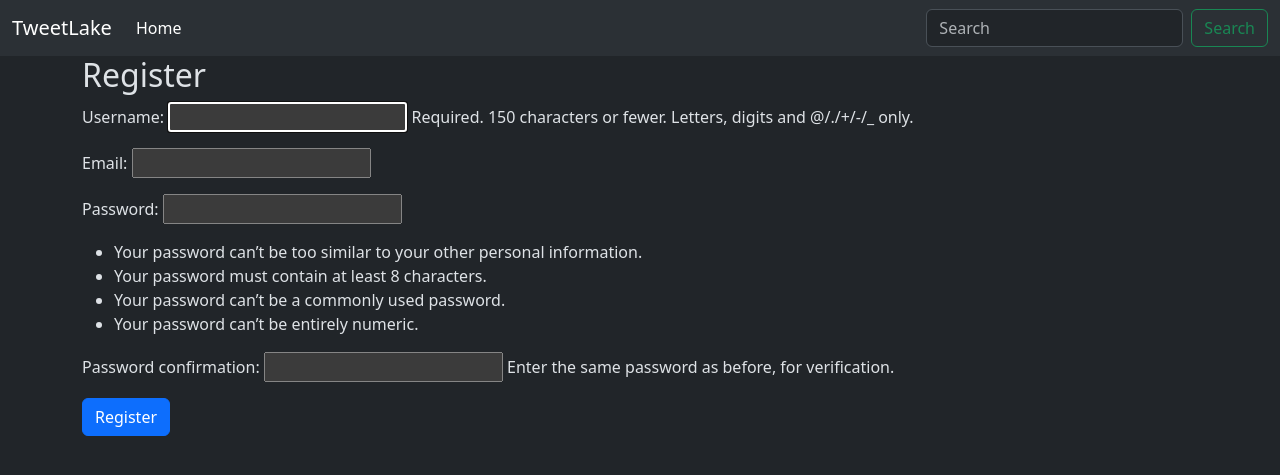
After one commit to RutwikGaikwad/TweetLake, a Django app: page /tweet/register/ in a window 1280 px wide. The commit adds this page. Shown: the top 475 px of the page. Run offline with Django 5.2, Linux system fonts and the light colour scheme.

Commit message:
Initail setup

```diff
--- a/TweetLake/settings.py
+++ b/TweetLake/settings.py
@@ -128,3 +128,8 @@ MEDIA_ROOT = os.path.join(BASE_DIR, 'media')
 # https://docs.djangoproject.com/en/5.0/ref/settings/#default-auto-field
 
 DEFAULT_AUTO_FIELD = 'django.db.models.BigAutoField'
+
+LOGIN_URL = '/accounts/login'
+
+LOGIN_REDIRECT_URL = '/tweet/'
+LOGOUT_REDIRECT_URL = '/tweet/'
--- a/TweetLake/urls.py
+++ b/TweetLake/urls.py
@@ -18,8 +18,10 @@ from django.contrib import admin
 from django.urls import path, include
 from django.conf.urls.static import static
 from django.conf import settings
+from django.contrib.auth.urls import views as auth_views
 
 urlpatterns = [
     path('admin/', admin.site.urls),
-    path('tweet/',include('tweet.urls'))
+    path('tweet/',include('tweet.urls')),
+    path('accounts/',include('django.contrib.auth.urls')),
 ] + static(settings.MEDIA_URL, document_root=settings.MEDIA_ROOT)
--- a/tweet/forms.py
+++ b/tweet/forms.py
@@ -1,7 +1,15 @@
 from django import forms
 from .models import Tweet
+from django.contrib.auth.forms import UserCreationForm
+from django.contrib.auth.models import User
 
 class TweetForm(forms.ModelForm):
   class Meta:
     model = Tweet
     fields = ['text','img']
+
+class UserRegistrationForm(UserCreationForm):
+  email = forms.EmailField()
+  class Meta:
+    model = User
+    fields = ('username','email','password1','password2')
--- a/tweet/templates/all_tweets.html
+++ b/tweet/templates/all_tweets.html
@@ -21,8 +21,11 @@
     <div class="card-body">
       <h5 class="card-title">{{tweet.user.username}}</h5>
       <p class="card-text">{{tweet.text}}</p>
+      {% if tweet.user == user %}
       <a href="{% url "edit_tweet" tweet.id%}" class="btn btn-success">Edit</a>
       <a href="{% url "delete_tweet" tweet.id%}" class="btn btn-danger">Delete</a>
+      {% endif %}
+
     </div>
   </div>
 
--- /dev/null
+++ b/tweet/templates/registration/register.html
@@ -0,0 +1,12 @@
+{% extends "layout.html" %}
+
+{% block content %}
+
+<h2>Register</h2>
+<form method="post">
+  {% csrf_token %}
+  {{form.as_p}}
+  <button class="btn btn-primary">Register</button>
+</form>
+
+{% endblock %}
--- a/tweet/urls.py
+++ b/tweet/urls.py
@@ -5,5 +5,6 @@ urlpatterns = [
     path('',views.all_tweets,name='all_tweets'),
     path('create/',views.create_tweet,name='create_tweet'),
     path('<int:tweet_id>/edit/',views.edit_tweet,name='edit_tweet'),
-    path('<int:tweet_id>/delete/',views.delete_tweet,name='delete_tweet')
+    path('<int:tweet_id>/delete/',views.delete_tweet,name='delete_tweet'),
+    path('register/',views.register,name='register'),
 ]
--- a/tweet/views.py
+++ b/tweet/views.py
@@ -1,7 +1,9 @@
 from django.shortcuts import render, redirect
 from .models import Tweet
-from .forms import TweetForm
+from .forms import TweetForm, UserRegistrationForm
 from django.shortcuts import get_object_or_404
+from django.contrib.auth.decorators import login_required
+from django.contrib.auth import login
 
 # Create your views here.
 
@@ -9,6 +11,7 @@ def all_tweets(request):
   tweets = Tweet.objects.all().order_by('-created_at')
   return render(request,'all_tweets.html',{'tweets':tweets})
 
+@login_required
 def create_tweet(request):
   if request.method == 'POST':
     form = TweetForm(request.POST,request.FILES)
@@ -21,6 +24,7 @@ def create_tweet(request):
     form = TweetForm()
   return render(request,'tweet_form.html',{'form':form})
 
+@login_required
 def edit_tweet(request,tweet_id):
   tweet = get_object_or_404(Tweet,pk=tweet_id,user=request.user)
   if request.method == 'POST':
@@ -34,9 +38,23 @@ def edit_tweet(request,tweet_id):
     form = TweetForm(instance=tweet)
   return render(request,'tweet_form.html',{'form':form})
 
+@login_required
 def delete_tweet(request,tweet_id):
   tweet = get_object_or_404(Tweet,pk=tweet_id,user=request.user)
   if request.method == 'POST':
     tweet.delete()
     return redirect('all_tweets')
   return render(request,'confirm_delete_tweet.html',{'tweet':tweet})
+
+def register(request):
+  if request.method == 'POST':
+    form = UserRegistrationForm(request.POST)
+    if form.is_valid():
+      user = form.save(commit=False)
+      user.set_password(form.cleaned_data['password1'])
+      user.save()
+      login(request,user)
+      return redirect('all_tweets')
+  else:
+    form = UserRegistrationForm()
+  return render(request,'registration/register.html',{'form':form})
```
Also changed, not shown: tweet/templates/registration/logged_out.html (added, +10 -0 lines), tweet/templates/registration/login.html (added, +14 -0 lines), db.sqlite3.
